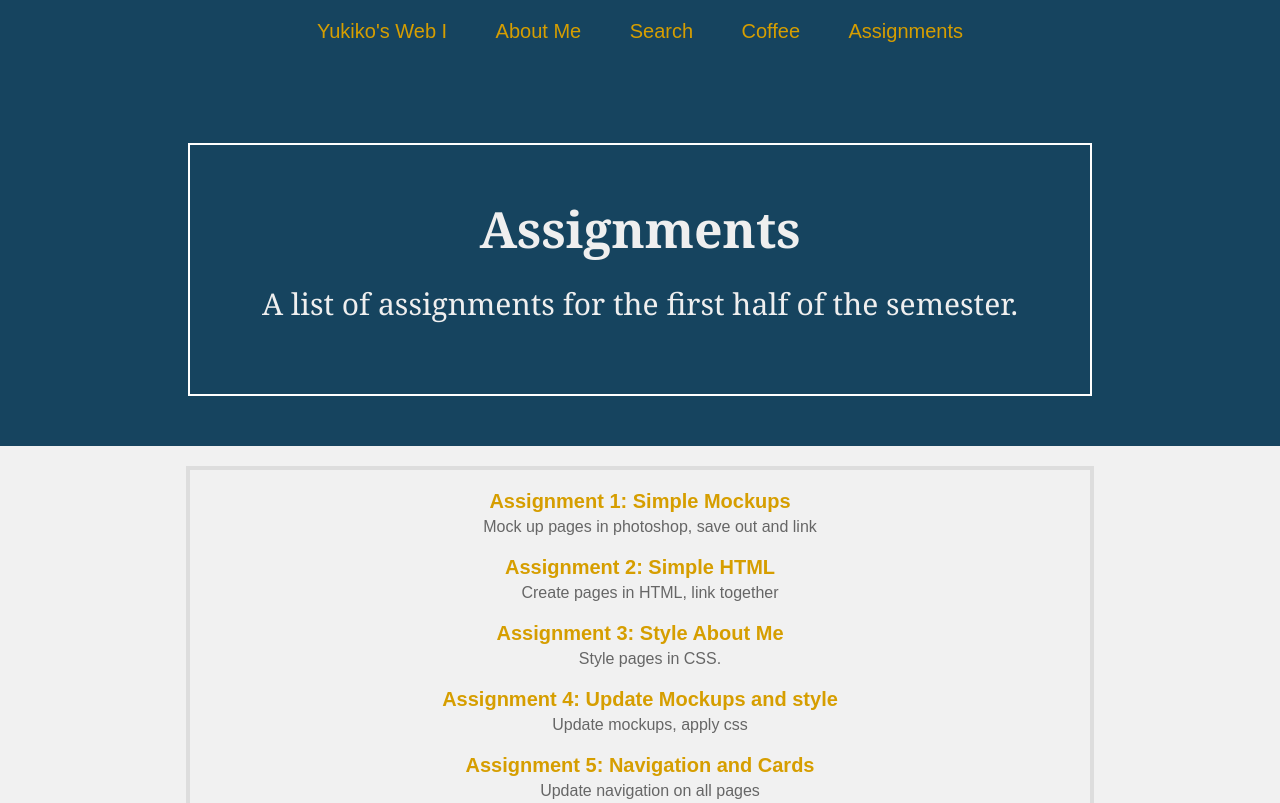
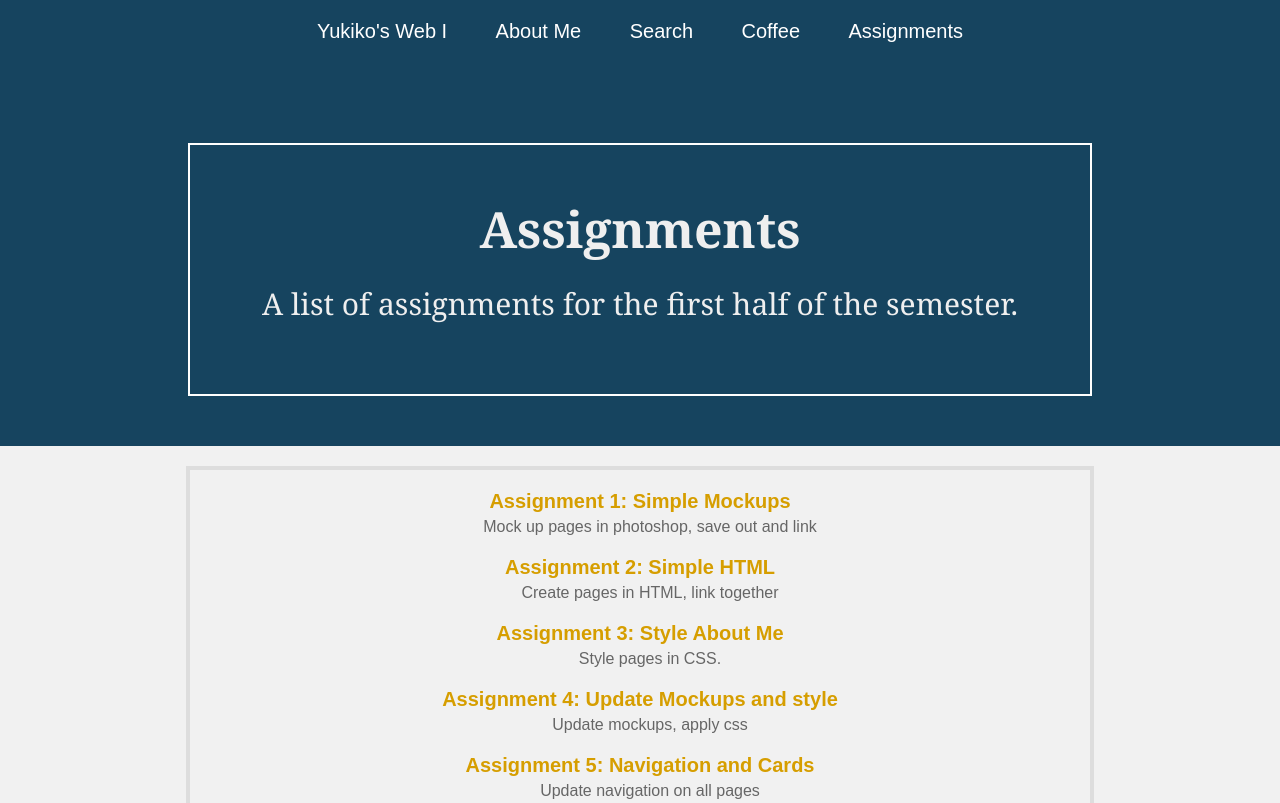
Before and after one commit to yukikodesign/web1-sample, a plain HTML site: page assignment-3/assignments.html in a window 1280 px wide. Shown: the top 803 px of the page. Drawn offline with Linux system fonts and the light colour scheme.

Commit message:
turning in

```diff
--- a/assignment-3/style.css
+++ b/assignment-3/style.css
@@ -21,7 +21,7 @@ a:hover {
 .main-nav {
   margin: 20px auto;
 }
-.nav-link {
+a.nav-link {
   color: #fff;
   text-decoration: none;
   font-size: 20px;
@@ -29,7 +29,7 @@ a:hover {
   padding: 10px 15px;
   border: 2px solid rgba(255, 255, 255, 0);
 }
-.nav-link:hover {
+a.nav-link:hover {
   color: #FFD86B;
   border-color: #FFD86B;
 }
```
